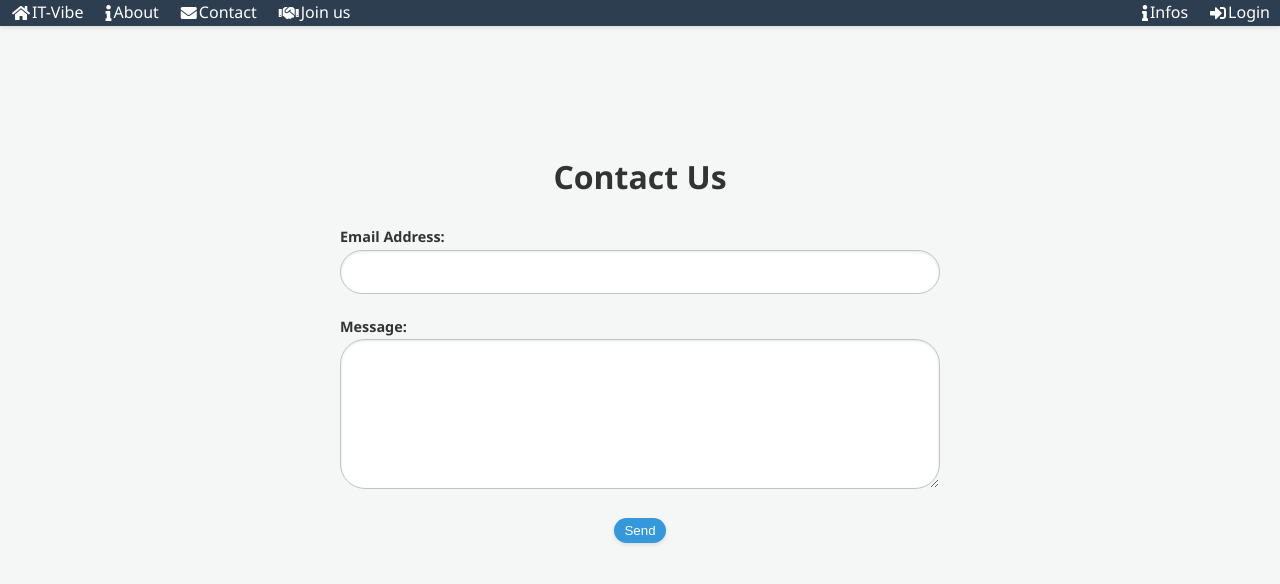
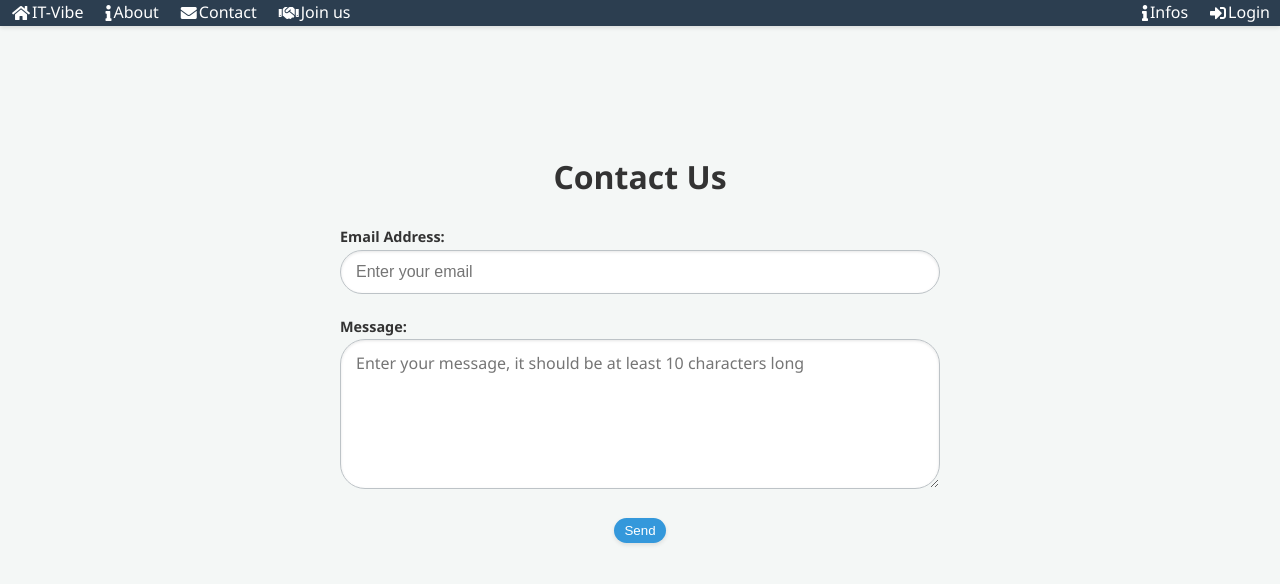
Before and after one commit to sema4-conseil/it-vibe, a Vue app in the folder it-vibe-fe/: page /contact in a window 1280 px wide. Shown: the top 584 px of the page. Built offline with nearby package versions, Linux system fonts and the light colour scheme; no server answers.

Commit message:
Issue #134: Contact Page : Submit message

```diff
--- a/it-vibe-fe/src/components/ContactPage.vue
+++ b/it-vibe-fe/src/components/ContactPage.vue
@@ -7,7 +7,8 @@
         <input
           type="email"
           id="email"
-          v-model="email"
+          v-model="contactMessage.email"
+          placeholder="Enter your email"
           required
           class="form-control"
         />
@@ -16,8 +17,9 @@
         <label for="message">Message:</label>
         <textarea
           id="message"
-          v-model="message"
-          minlength="100"
+          v-model="contactMessage.content"
+          placeholder="Enter your message, it should be at least 10 characters long"
+          minlength="10"
           required
           class="form-control"
         ></textarea>
@@ -32,16 +34,48 @@ export default {
   name: "ContactPage",
   data() {
     return {
-      email: "",
-      message: "",
+      apibaseUrl: process.env.VUE_APP_API_BASE_URL,
+      contactMessage: {
+        email: "",
+        message: "",
+      },
     };
   },
   methods: {
-    handleSubmit() {
-      // Handle form submission logic here
-      console.log("Email:", this.email);
-      console.log("Message:", this.message);
-      // You can add your API call or other submission logic here
+    resetForm() {
+      this.contactMessage.email = "";
+      this.contactMessage.content = "";
+    },
+    async handleSubmit() {
+      // Validate email format
+      const emailPattern = /^[^\s@]+@[^\s@]+\.[^\s@]+$/;
+      if (!emailPattern.test(this.contactMessage.email)) {
+        alert("Please enter a valid email address.");
+        return;
+      }
+
+      // Validate message length
+      if (this.contactMessage.content.length < 100) {
+        alert("Message must be at least 100 characters long.");
+        return;
+      }
+      try {
+        const response = await fetch(`${this.apibaseUrl}/contact`, {
+          method: "POST",
+          headers: {
+            "Content-Type": "application/json",
+          },
+          body: JSON.stringify(this.contactMessage),
+        });
+        if (!response.ok) {
+          throw new Error("Failed to create company");
+        }
+        let data = await response.json();
+        alert(data.message);
+        this.resetForm();
+      } catch (error) {
+        alert("An error occurred while submitting your review.");
+      }
     },
   },
 };
```
